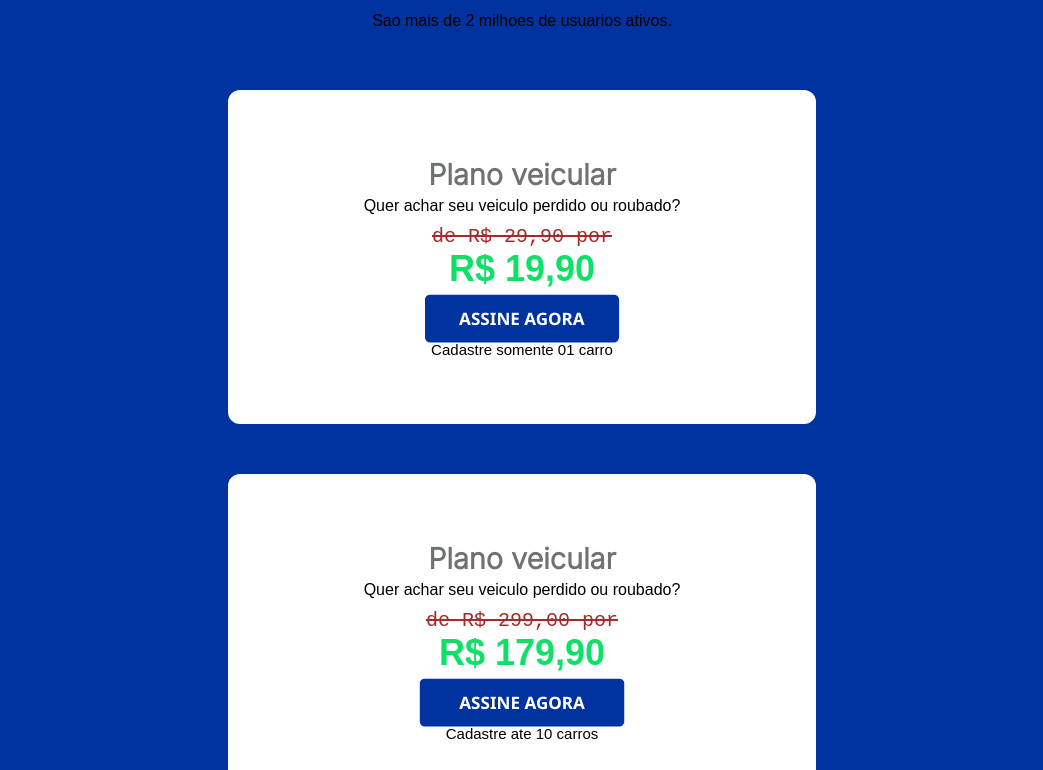
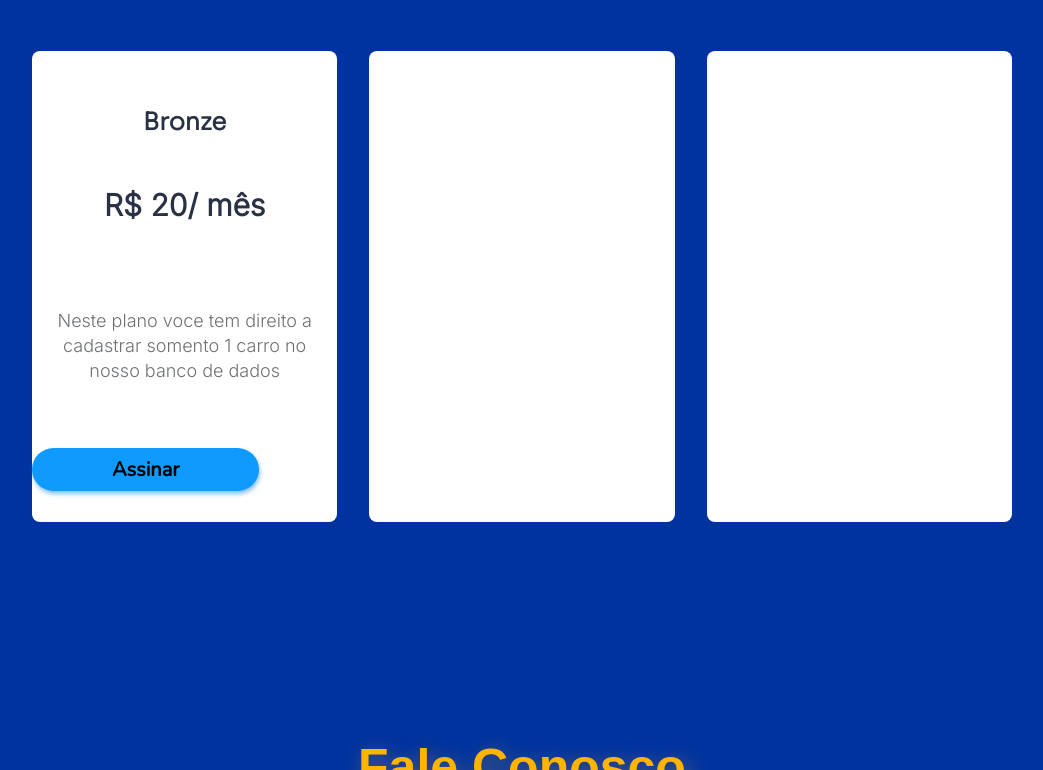
Before and after one commit to thiagoxporfirio/proj-busca-tesouro, a plain HTML site: page index.html in a window 1280 px wide. Shown: the part 700-1470 px from the top of the page, without its empty margins (118-1161 px from the left). Drawn offline with nearby package versions, Linux system fonts and the light colour scheme; a web font is replaced by a local one.

Commit message:
refazendo pacotes plain

```diff
--- a/index.html
+++ b/index.html
@@ -88,7 +88,7 @@
             <h3 id="primeiroh3">Aqui voce consulta se um veiculo esta sendo procurado por alguem e pode ganhar uma recompensa por isso!
             </h3>
             <div class="input-consulta">
-                <input class="input1" type="text" placeholder="Insira a placa de busca" autocomplete="off">
+                <input class="input1" type="text" placeholder="Insira a placa" autocomplete="off">
                 <button class="btn-1" id="btnSubmit"><strong>Consultar</strong></button>
             </div>
             <div class="imgcarro" id="carroimg">
@@ -96,54 +96,30 @@
             </div>
         </div>
     </section>
-    <section class="parte3" data-aos="fade-right"
-    data-aos-offset="300"
-    data-aos-easing="ease-in-sine">
+    <section class="parte3">
         <div class="container3">
             <div class="pacotes">
                 <h1 class="h1pacote">Pacote de Assinatura</h1>
                 <h3 class="h3pacote">Nossa missão é achar o seu carro o mais rapido possivel junto ao nossos usuários.</h3>
-                <p>Sao mais de 2 milhoes de usuarios ativos.</p>
+                <p class="info">Sao mais de 2 milhoes de usuarios ativos.</p>
             </div>
-            <div id="como" class="containerPacote" style=" margin-top: 50px;">
-                <h3 class="planoVeicular">
-                    Plano veicular
-                </h3>
-                <p class="p-info">Quer achar seu veiculo perdido ou roubado?</p>
-                <p class="preco">
-                    <s>de R$ 29,90 por</s>
-                    <b>R$ 19,90</b>
-                    <span><button type="button" class="btn-2"><strong><a class="acolor" href="./assinatura/assinatura.html">ASSINE AGORA</a></strong></a></button></span>
-                    <span>Cadastre somente 01 carro</span>
-                </p>
-            </div>
-            <div id="como" class="containerPacote" style=" margin-top: 50px;" data-aos="fade-right"
-            data-aos-offset="300"
-            data-aos-easing="ease-in-sine">
-                <h3 class="planoVeicular">
-                    Plano veicular
-                </h3>
-                <p class="p-info">Quer achar seu veiculo perdido ou roubado?</p>
-                <p class="preco">
-                    <s>de R$ 299,00 por</s>
-                    <b>R$ 179,90</b>
-                    <span><button type="button" class="btn-2"><strong><a class="acolor" href="./assinatura/assinatura.html">ASSINE AGORA</a></strong></a></button></span>
-                    <span>Cadastre ate 10 carros</span>
-                </p>
-            </div>
-            <div id="como" class="containerPacote" style=" margin-top: 50px;" data-aos="fade-right"
-            data-aos-offset="300"
-            data-aos-easing="ease-in-sine">
-                <h3 class="planoVeicular">
-                    Plano veicular
-                </h3>
-                <p class="p-info">Quer achar seu veiculo perdido ou roubado?</p>
-                <p class="preco">
-                    <s>de R$  1.495,00 por</s>
-                    <b>R$ 599,90</b>
-                    <span><button type="button" class="btn-2"><strong><a class="acolor" href="./assinatura/assinatura.html">ASSINE AGORA</a></strong></a></button></span>
-                    <span>Cadastre uma quantidade Ilimitada</span>
-                </p>
+            <div class="pacotecontent">
+                <div class="pacotesplain">
+                    <h3 class="tituloplain">
+                        Bronze
+                    </h3>
+                    <h3 class="precoplain">
+                        R$ 20/ mês
+                    </h3>
+                    <h3 class="sobreplain">Neste plano voce tem direito a cadastrar somento 1 carro no nosso banco de dados </h3>
+                    <button class="btnplain">Assinar</button>
+                </div>
+                <div class="pacotesplain">
+
+                </div>
+                <div class="pacotesplain">
+
+                </div>
             </div>
         </div>
     </section>
--- a/style.css
+++ b/style.css
@@ -361,37 +361,12 @@ section .containerh1{
     width: 90%;
 }
 
-
-.containerPacote{
-
-    font-family: 'Kdam Thmor Pro', sans-serif;
-    width: 60%;
-    padding: 67px 19px 56px;
-    background-color: white;
-    display: flex;
-    flex-direction: column;
-    align-items: center;
-    justify-content: center;
-    border-radius: 12px;
-}
-
-.planoVeicular{
-    font-size: 1.8rem;
-    margin-top: 0;
-    margin-bottom: 5px;
-}
-
 b{
     text-align: center;
     color: #11e068;
     font-weight: 800;
     font-size: 2.25rem;
     margin-bottom: 6px;
-}
-
-.preco{
-    display: flex;
-    flex-direction: column;
 }
 
 s{
@@ -517,24 +492,92 @@ span{
     align-items: center;
     justify-content: center;
     max-width: 980px;
-    width: 90%;
+    width: 100%;
+}
+
+.pacotecontent{
+    width: 100%;
+    max-width: 1216px;
+    margin: 40px auto;
+    display: flex;
+    gap: 32px;
 
 }
 
+.pacotesplain{
+    width: 370px;
+    height: 471px;
+    border-radius: 8px;
+    flex-direction: column;
+    align-items: center;
+    justify-content: center;
+    background-color: white;
+
+}
+
+.tituloplain{
+    font-family: 'Sora';
+    font-style: normal;
+    font-weight: 600;
+    font-size: 24px;
+    line-height: 30px;
+    margin-top: 56px;
+    color: #293145;
+
+}
+
+.precoplain{
+    margin-top: 50px;
+    font-weight: 700;
+    font-size: 30px;
+    color: #293145;
+}
+
+.sobreplain{
+    font-family: 'Inter';
+    font-style: normal;
+    font-weight: 400;
+    font-size: 18px;
+    line-height: 25px;
+    /* or 139% */
+    text-align: center;
+    width: 100%;
+    height: 75px;
+    margin-top: 80px;
+    color: #6E7275;
+    padding: 5px;
+}
+
+.btnplain{
+    margin-top: 70px;
+    display: flex;
+    align-items: center;
+    justify-content: center;
+    padding: 8px 80px;
+    gap: 10px;
+    background: #0F9AFE;
+    border: none;
+    box-shadow: 1px 3px 4px rgba(19, 125, 224, 0.5);
+    border-radius: 50px;
+    font-weight: 700;
+    font-size: 20px;
+    font-family: 'Nunito';
+}
 
 .h1pacote{
     margin-top: 50px;
     text-align: center;
     color: #ffb400;
-    font-family: 'Kdam Thmor Pro', sans-serif;
-    font-size: 3.75rem;
+    font-family: 'Sora';
+    font-size: 2rem;
 }
 
 .h3pacote{
-    font-family: 'Noto Sans', sans-serif;
-    font-size: 1.25rem;
+    font-family: 'Inter';
+    font-size: 1rem;
     color: white;
     padding-bottom: 20px;
+    margin-top: 5px;
 }
 
 .h3pacoteclass{
@@ -549,7 +592,14 @@ span{
 
 p{
     color: black;
-    font-family: 'Kdam Thmor Pro', sans-serif;
+    font-family: 'Inter';
+    text-align: center;
+    margin-bottom: 10px;
+}
+
+.info{
+    color: white;
+    font-family: 'Inter';
     text-align: center;
     margin-bottom: 10px;
 }
```
